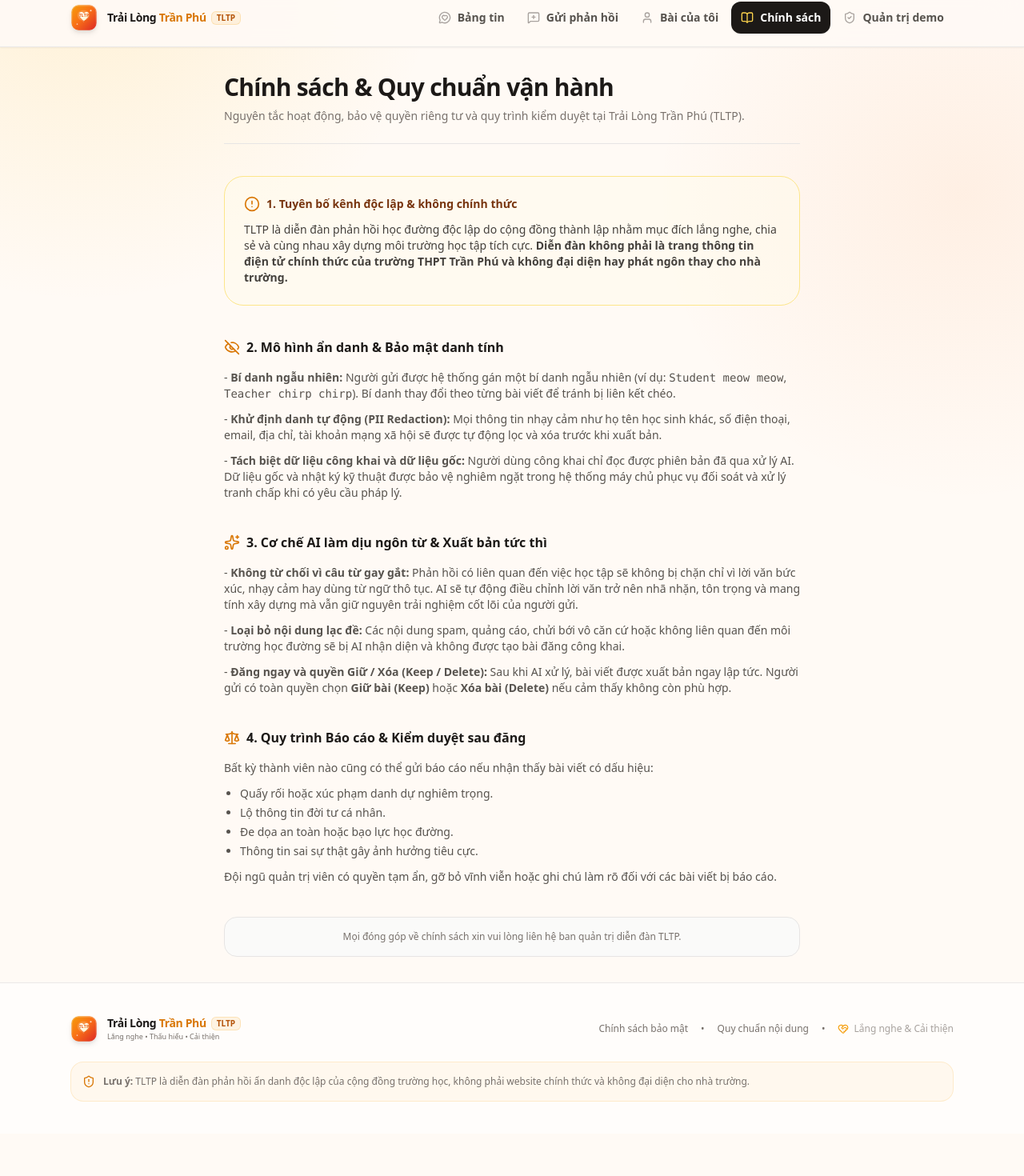
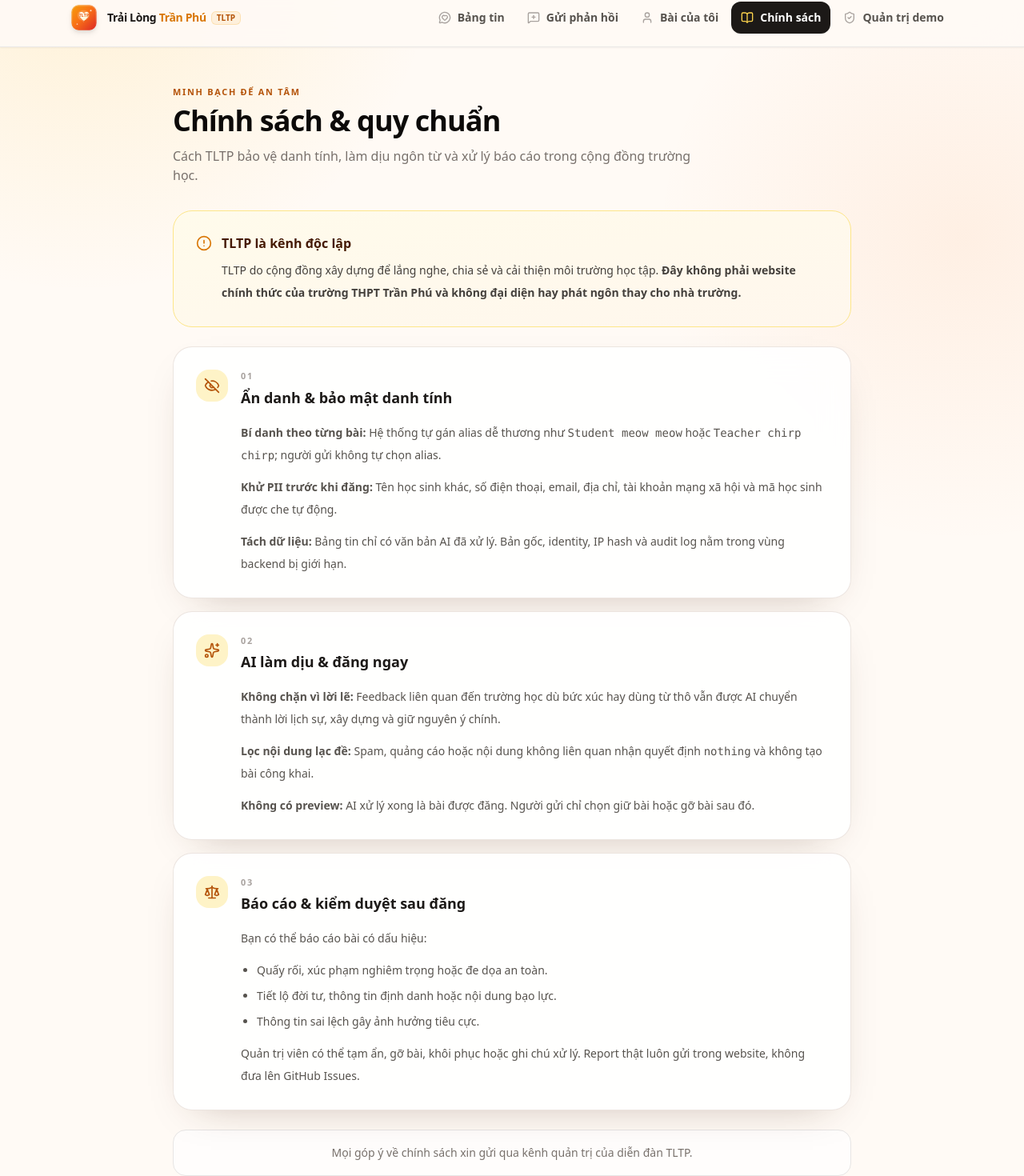
Before and after one commit to TLTP-project/TLTP, a Next.js app: page /policies in a window 1280 px wide. Shown: the part 14-1484 px from the top of the page at 80% size. Before the commit the page ends 1431 px from the top, so only its background shows below. Built offline with nearby package versions, Linux system fonts and the light colour scheme.

Commit message:
feat(ui): polish policy, error, and moderation surfaces

```diff
--- a/src/app/(public)/policies/page.tsx
+++ b/src/app/(public)/policies/page.tsx
@@ -1,93 +1,83 @@
-import { Sparkles, AlertCircle, EyeOff, Scale } from "lucide-react";
+import { AlertCircle, EyeOff, Scale, Sparkles } from "lucide-react";
+
+const sections = [
+  {
+    icon: EyeOff,
+    title: "Ẩn danh & bảo mật danh tính",
+    body: (
+      <>
+        <p><strong>Bí danh theo từng bài:</strong> Hệ thống tự gán alias dễ thương như <code>Student meow meow</code> hoặc <code>Teacher chirp chirp</code>; người gửi không tự chọn alias.</p>
+        <p><strong>Khử PII trước khi đăng:</strong> Tên học sinh khác, số điện thoại, email, địa chỉ, tài khoản mạng xã hội và mã học sinh được che tự động.</p>
+        <p><strong>Tách dữ liệu:</strong> Bảng tin chỉ có văn bản AI đã xử lý. Bản gốc, identity, IP hash và audit log nằm trong vùng backend bị giới hạn.</p>
+      </>
+    ),
+  },
+  {
+    icon: Sparkles,
+    title: "AI làm dịu & đăng ngay",
+    body: (
+      <>
+        <p><strong>Không chặn vì lời lẽ:</strong> Feedback liên quan đến trường học dù bức xúc hay dùng từ thô vẫn được AI chuyển thành lời lịch sự, xây dựng và giữ nguyên ý chính.</p>
+        <p><strong>Lọc nội dung lạc đề:</strong> Spam, quảng cáo hoặc nội dung không liên quan nhận quyết định <code>nothing</code> và không tạo bài công khai.</p>
+        <p><strong>Không có preview:</strong> AI xử lý xong là bài được đăng. Người gửi chỉ chọn giữ bài hoặc gỡ bài sau đó.</p>
+      </>
+    ),
+  },
+  {
+    icon: Scale,
+    title: "Báo cáo & kiểm duyệt sau đăng",
+    body: (
+      <>
+        <p>Bạn có thể báo cáo bài có dấu hiệu:</p>
+        <ul className="list-disc space-y-1 pl-5">
+          <li>Quấy rối, xúc phạm nghiêm trọng hoặc đe dọa an toàn.</li>
+          <li>Tiết lộ đời tư, thông tin định danh hoặc nội dung bạo lực.</li>
+          <li>Thông tin sai lệch gây ảnh hưởng tiêu cực.</li>
+        </ul>
+        <p>Quản trị viên có thể tạm ẩn, gỡ bài, khôi phục hoặc ghi chú xử lý. Report thật luôn gửi trong website, không đưa lên GitHub Issues.</p>
+      </>
+    ),
+  },
+];
 
 export default function PoliciesPage() {
   return (
-    <div className="mx-auto max-w-3xl px-4 py-8 sm:px-6 space-y-10">
-      {/* Page Header */}
-      <div className="space-y-2 border-b border-stone-200 pb-6">
-        <h1 className="text-2xl sm:text-3xl font-bold tracking-tight text-stone-900">
-          Chính sách & Quy chuẩn vận hành
-        </h1>
-        <p className="text-xs sm:text-sm text-stone-500">
-          Nguyên tắc hoạt động, bảo vệ quyền riêng tư và quy trình kiểm duyệt tại Trải Lòng Trần Phú (TLTP).
-        </p>
-      </div>
+    <div className="mx-auto max-w-4xl px-4 py-8 sm:px-6 lg:py-12">
+      <header className="max-w-2xl">
+        <p className="eyebrow text-amber-700">Minh bạch để an tâm</p>
+        <h1 className="mt-2 text-3xl font-black tracking-tight text-stone-950 sm:text-4xl">Chính sách & quy chuẩn</h1>
+        <p className="mt-3 text-sm leading-7 text-stone-500 sm:text-base">Cách TLTP bảo vệ danh tính, làm dịu ngôn từ và xử lý báo cáo trong cộng đồng trường học.</p>
+      </header>
 
-      {/* 1. Unofficial site notice */}
-      <section className="rounded-3xl border border-amber-200 bg-amber-50/50 p-6 space-y-3">
-        <div className="flex items-center gap-2 text-sm font-bold text-amber-900">
-          <AlertCircle className="h-5 w-5 text-amber-600" />
-          1. Tuyên bố kênh độc lập & không chính thức
-        </div>
-        <p className="text-xs sm:text-sm leading-relaxed text-stone-700">
-          TLTP là diễn đàn phản hồi học đường độc lập do cộng đồng thành lập nhằm mục đích lắng nghe, chia sẻ và cùng nhau xây dựng môi trường học tập tích cực.
-          <strong> Diễn đàn không phải là trang thông tin điện tử chính thức của trường THPT Trần Phú và không đại diện hay phát ngôn thay cho nhà trường.</strong>
-        </p>
-      </section>
-
-      {/* 2. Privacy & Identity */}
-      <section className="space-y-4">
-        <div className="flex items-center gap-2 text-base font-bold text-stone-900">
-          <EyeOff className="h-5 w-5 text-amber-600" />
-          2. Mô hình ẩn danh & Bảo mật danh tính
-        </div>
-        <div className="space-y-3 text-xs sm:text-sm leading-relaxed text-stone-600">
-          <p>
-            - <strong>Bí danh ngẫu nhiên:</strong> Người gửi được hệ thống gán một bí danh ngẫu nhiên (ví dụ: <code>Student meow meow</code>, <code>Teacher chirp chirp</code>). Bí danh thay đổi theo từng bài viết để tránh bị liên kết chéo.
-          </p>
-          <p>
-            - <strong>Khử định danh tự động (PII Redaction):</strong> Mọi thông tin nhạy cảm như họ tên học sinh khác, số điện thoại, email, địa chỉ, tài khoản mạng xã hội sẽ được tự động lọc và xóa trước khi xuất bản.
-          </p>
-          <p>
-            - <strong>Tách biệt dữ liệu công khai và dữ liệu gốc:</strong> Người dùng công khai chỉ đọc được phiên bản đã qua xử lý AI. Dữ liệu gốc và nhật ký kỹ thuật được bảo vệ nghiêm ngặt trong hệ thống máy chủ phục vụ đối soát và xử lý tranh chấp khi có yêu cầu pháp lý.
-          </p>
+      <section className="mt-8 rounded-3xl border border-amber-200 bg-gradient-to-br from-amber-50 to-orange-50 p-6 sm:p-7">
+        <div className="flex items-start gap-3">
+          <AlertCircle className="mt-0.5 h-5 w-5 shrink-0 text-amber-600" />
+          <div>
+            <h2 className="text-base font-black text-amber-950">TLTP là kênh độc lập</h2>
+            <p className="mt-2 text-sm leading-7 text-stone-700">TLTP do cộng đồng xây dựng để lắng nghe, chia sẻ và cải thiện môi trường học tập. <strong>Đây không phải website chính thức của trường THPT Trần Phú và không đại diện hay phát ngôn thay cho nhà trường.</strong></p>
+          </div>
         </div>
       </section>
 
-      {/* 3. Content & AI rewriting */}
-      <section className="space-y-4">
-        <div className="flex items-center gap-2 text-base font-bold text-stone-900">
-          <Sparkles className="h-5 w-5 text-amber-600" />
-          3. Cơ chế AI làm dịu ngôn từ & Xuất bản tức thì
-        </div>
-        <div className="space-y-3 text-xs sm:text-sm leading-relaxed text-stone-600">
-          <p>
-            - <strong>Không từ chối vì câu từ gay gắt:</strong> Phản hồi có liên quan đến việc học tập sẽ không bị chặn chỉ vì lời văn bức xúc, nhạy cảm hay dùng từ ngữ thô tục. AI sẽ tự động điều chỉnh lời văn trở nên nhã nhặn, tôn trọng và mang tính xây dựng mà vẫn giữ nguyên trải nghiệm cốt lõi của người gửi.
-          </p>
-          <p>
-            - <strong>Loại bỏ nội dung lạc đề:</strong> Các nội dung spam, quảng cáo, chửi bới vô căn cứ hoặc không liên quan đến môi trường học đường sẽ bị AI nhận diện và không được tạo bài đăng công khai.
-          </p>
-          <p>
-            - <strong>Đăng ngay và quyền Giữ / Xóa (Keep / Delete):</strong> Sau khi AI xử lý, bài viết được xuất bản ngay lập tức. Người gửi có toàn quyền chọn <strong>Giữ bài (Keep)</strong> hoặc <strong>Xóa bài (Delete)</strong> nếu cảm thấy không còn phù hợp.
-          </p>
-        </div>
-      </section>
+      <div className="mt-6 grid gap-4">
+        {sections.map((section, index) => {
+          const Icon = section.icon;
+          return (
+            <section key={section.title} className="surface-card rounded-3xl p-6 sm:p-7">
+              <div className="flex items-start gap-4">
+                <div className="flex h-10 w-10 shrink-0 items-center justify-center rounded-2xl bg-amber-100 text-amber-700"><Icon className="h-5 w-5" /></div>
+                <div className="min-w-0 flex-1">
+                  <p className="eyebrow text-stone-400">0{index + 1}</p>
+                  <h2 className="mt-1 text-lg font-black text-stone-900">{section.title}</h2>
+                  <div className="mt-4 space-y-3 text-sm leading-7 text-stone-600">{section.body}</div>
+                </div>
+              </div>
+            </section>
+          );
+        })}
+      </div>
 
-      {/* 4. Reporting & Moderation */}
-      <section className="space-y-4">
-        <div className="flex items-center gap-2 text-base font-bold text-stone-900">
-          <Scale className="h-5 w-5 text-amber-600" />
-          4. Quy trình Báo cáo & Kiểm duyệt sau đăng
-        </div>
-        <div className="space-y-3 text-xs sm:text-sm leading-relaxed text-stone-600">
-          <p>
-            Bất kỳ thành viên nào cũng có thể gửi báo cáo nếu nhận thấy bài viết có dấu hiệu:
-          </p>
-          <ul className="list-disc pl-5 space-y-1">
-            <li>Quấy rối hoặc xúc phạm danh dự nghiêm trọng.</li>
-            <li>Lộ thông tin đời tư cá nhân.</li>
-            <li>Đe dọa an toàn hoặc bạo lực học đường.</li>
-            <li>Thông tin sai sự thật gây ảnh hưởng tiêu cực.</li>
-          </ul>
-          <p>
-            Đội ngũ quản trị viên có quyền tạm ẩn, gỡ bỏ vĩnh viễn hoặc ghi chú làm rõ đối với các bài viết bị báo cáo.
-          </p>
-        </div>
-      </section>
-
-      <div className="rounded-2xl border border-stone-200 bg-stone-50 p-4 text-center text-xs text-stone-500">
-        Mọi đóng góp về chính sách xin vui lòng liên hệ ban quản trị diễn đàn TLTP.
-      </div>
+      <div className="mt-6 rounded-2xl border border-stone-200 bg-white/70 p-4 text-center text-sm leading-6 text-stone-500">Mọi góp ý về chính sách xin gửi qua kênh quản trị của diễn đàn TLTP.</div>
     </div>
   );
 }
--- a/src/app/admin/moderation/page.tsx
+++ b/src/app/admin/moderation/page.tsx
@@ -20,8 +20,8 @@ export default function AdminModerationPage() {
   }
 
   return (
-    <div className="mx-auto max-w-4xl px-4 py-8 sm:px-6 space-y-6">
-      <div className="flex items-center justify-between border-b border-stone-200 pb-5">
+    <div className="mx-auto max-w-5xl space-y-6 px-4 py-8 sm:px-6 lg:py-12">
+      <div className="flex flex-col items-start justify-between gap-4 border-b border-stone-200 pb-5 sm:flex-row sm:items-end">
         <div>
           <div className="inline-flex items-center gap-1.5 rounded-full bg-amber-50 px-2.5 py-0.5 text-xs font-semibold text-amber-900 mb-1 border border-amber-200">
             <ShieldCheck className="h-3.5 w-3.5 text-amber-600" />
@@ -44,7 +44,7 @@ export default function AdminModerationPage() {
         {posts.map((post) => (
           <div
             key={post.id}
-            className="rounded-2xl border border-stone-200 bg-white p-5 shadow-sm space-y-3"
+            className="surface-card space-y-3 rounded-3xl p-5 sm:p-6"
           >
             <div className="flex items-center justify-between pb-3 border-b border-stone-100 text-xs">
               <div className="flex items-center gap-2">
--- a/src/app/not-found.tsx
+++ b/src/app/not-found.tsx
@@ -1,8 +1,12 @@
+import Link from "next/link";
+
 export default function NotFound() {
   return (
-    <main>
-      <h1>Page not found</h1>
-      <p>This page does not exist or has been hidden.</p>
+    <main className="mx-auto flex min-h-[60vh] max-w-md flex-col items-center justify-center px-4 text-center">
+      <p className="eyebrow text-amber-700">404 · Không tìm thấy</p>
+      <h1 className="mt-2 text-3xl font-black tracking-tight text-stone-950">Trang này đi lạc rồi</h1>
+      <p className="mt-3 text-sm leading-6 text-stone-500">Liên kết có thể đã cũ hoặc bài viết đã được gỡ khỏi bảng tin.</p>
+      <Link href="/" className="mt-6 rounded-2xl bg-stone-950 px-5 py-3 text-sm font-bold text-white hover:bg-stone-800">Về bảng tin</Link>
     </main>
   );
 }
```
Also changed, not shown: src/app/admin/reports/page.tsx (+5 -4 lines), src/app/error.tsx (+6 -4 lines).
